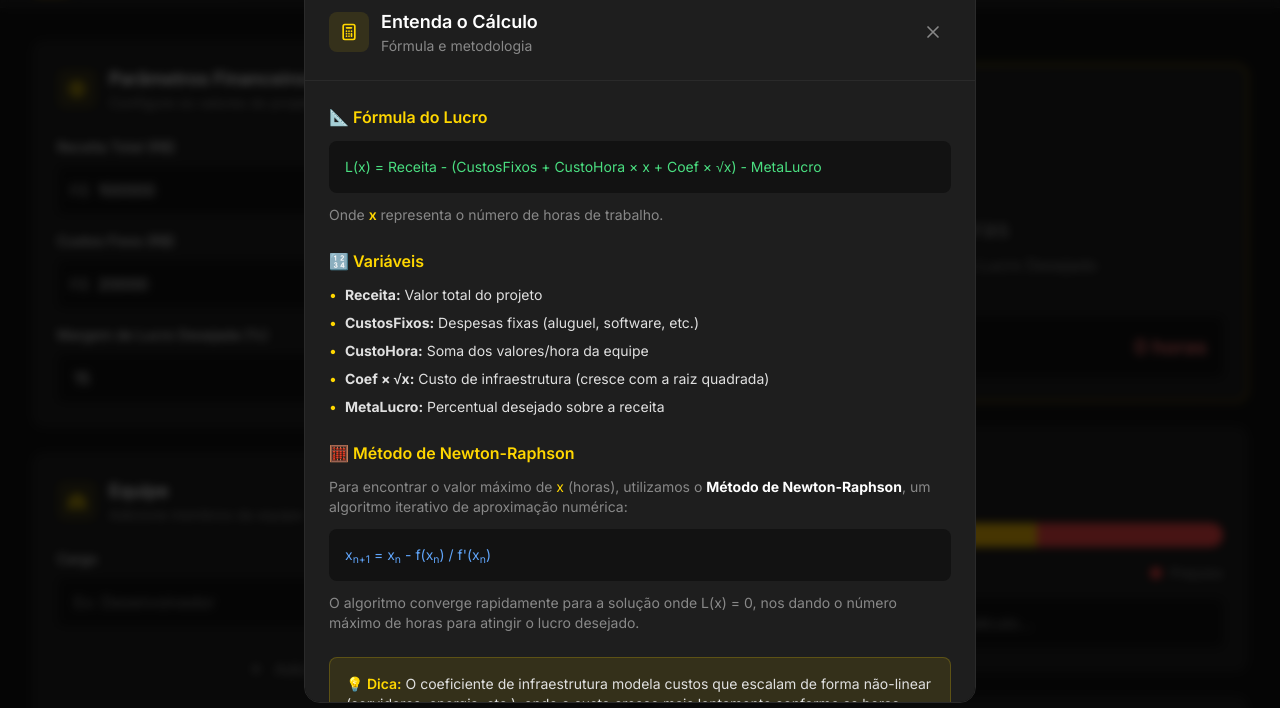
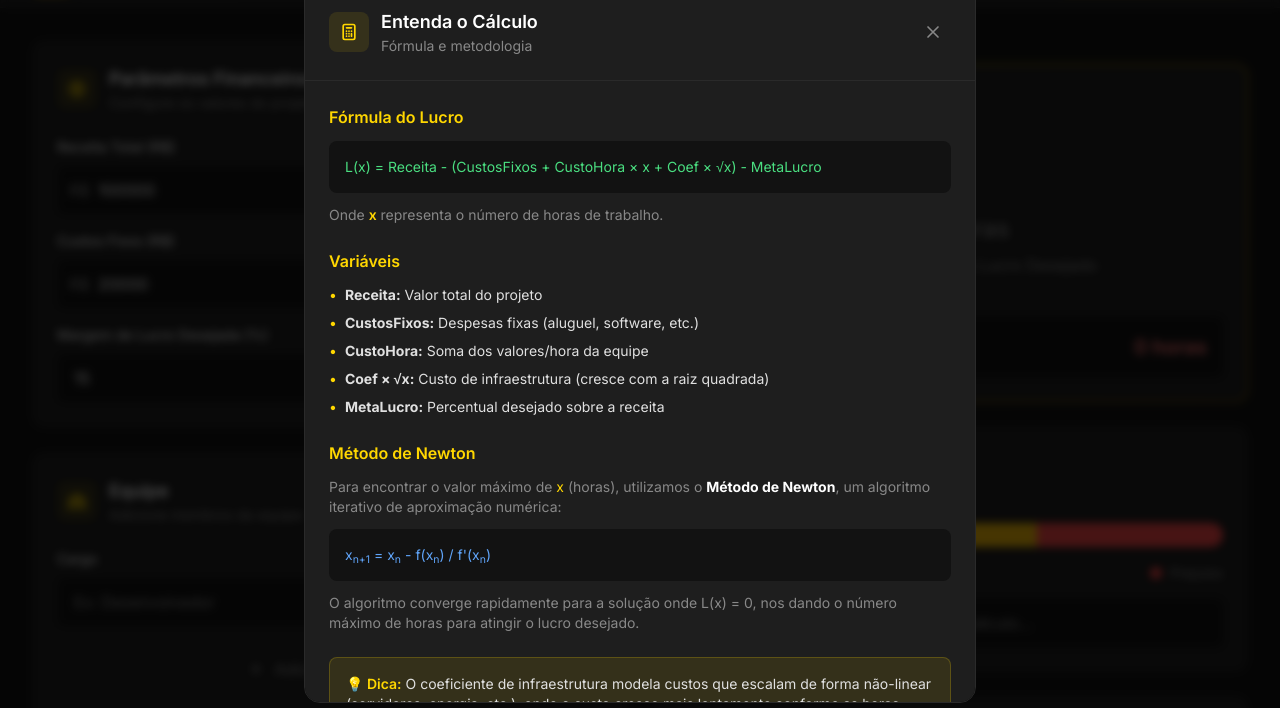
Before and after one commit to juliodasilva98/LuxCode_CalculadoraNewton, a plain HTML site: page index.html in a window 1280 px wide. Both pictures are taken after a click on the button "Entenda o Cálculo". Shown: the part 57-765 px from the top of the page. Drawn offline with nearby package versions, Linux system fonts and the light colour scheme.

Commit message:
Remove emojis from section headers in index.html

```diff
--- a/index.html
+++ b/index.html
@@ -481,7 +481,7 @@
 
             <div class="p-6 space-y-6">
                 <div>
-                    <h4 class="text-gold font-semibold mb-3">📐 Fórmula do Lucro</h4>
+                    <h4 class="text-gold font-semibold mb-3"> Fórmula do Lucro</h4>
                     <div class="bg-dark-bg rounded-lg p-4 font-mono text-sm overflow-x-auto">
                         <p class="text-green-400">L(x) = Receita - (CustosFixos + CustoHora × x + Coef × √x) - MetaLucro</p>
                     </div>
@@ -491,7 +491,7 @@
                 </div>
 
                 <div>
-                    <h4 class="text-gold font-semibold mb-3">🔢 Variáveis</h4>
+                    <h4 class="text-gold font-semibold mb-3"> Variáveis</h4>
                     <ul class="space-y-2 text-dark-text text-sm">
                         <li class="flex items-start gap-2">
                             <span class="text-gold">•</span>
@@ -517,10 +517,10 @@
                 </div>
 
                 <div>
-                    <h4 class="text-gold font-semibold mb-3">🧮 Método de Newton-Raphson</h4>
+                    <h4 class="text-gold font-semibold mb-3"> Método de Newton</h4>
                     <p class="text-dark-muted text-sm mb-3">
                         Para encontrar o valor máximo de <span class="text-gold">x</span> (horas), utilizamos o
-                        <strong class="text-white"> Método de Newton-Raphson</strong>, um algoritmo iterativo de
+                        <strong class="text-white"> Método de Newton</strong>, um algoritmo iterativo de
                         aproximação numérica:
                     </p>
                     <div class="bg-dark-bg rounded-lg p-4 font-mono text-sm">
```
